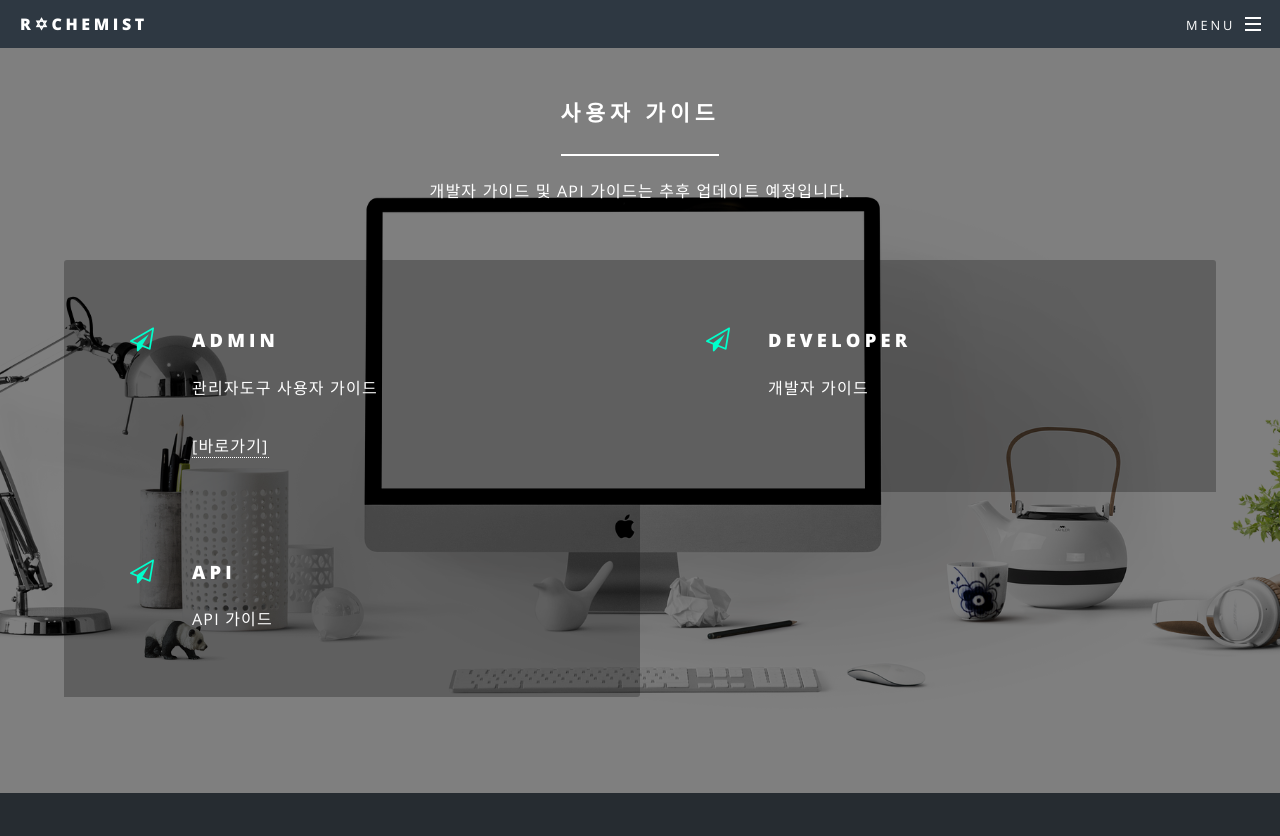
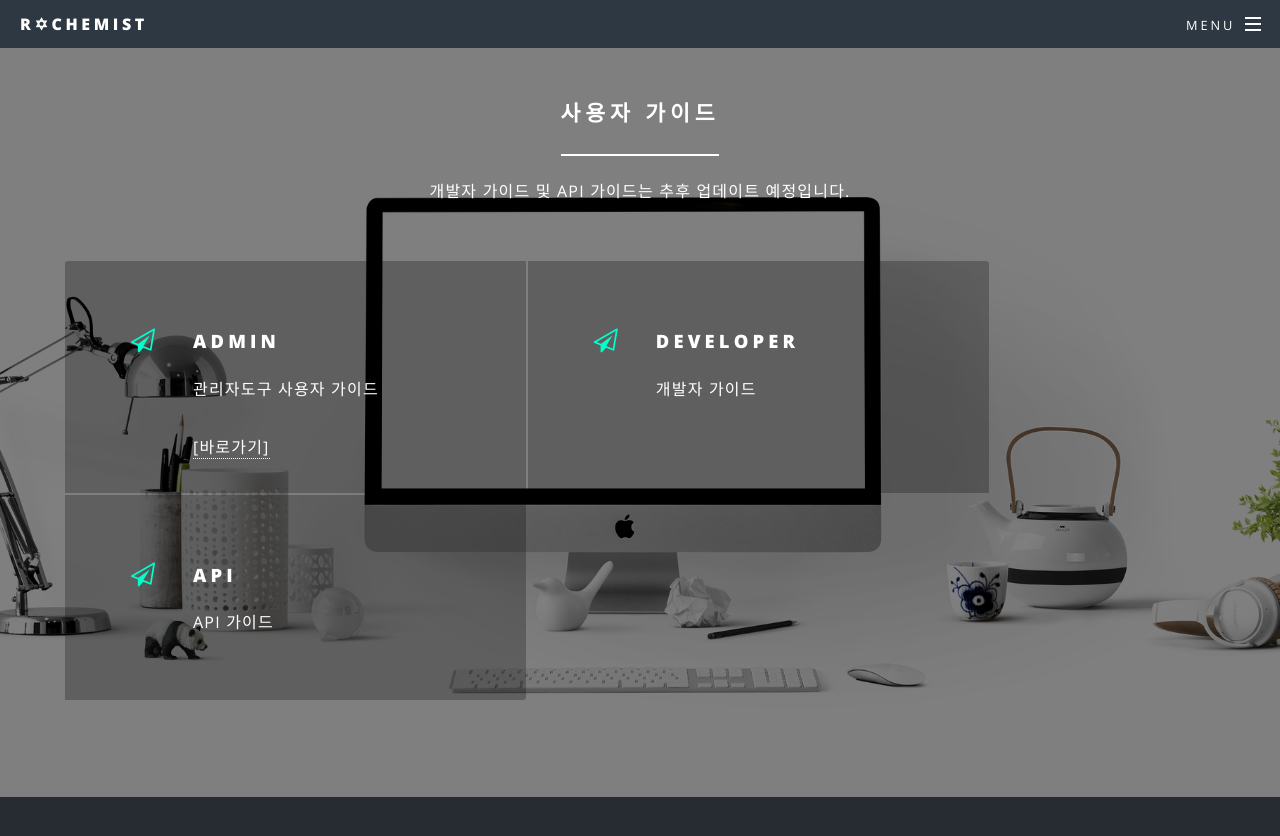
Before and after one commit to rchemist/rchemist.github.io, a Jekyll site: the page built from developers.html, in a window 1280 px wide and 900 px high, scrolled down 902 px. Shown: the top 836 px of the window. Built offline with Jekyll 4.4.1, drawn with Linux system fonts in a browser that asks for light colours.

```diff
--- a/css/main.scss
+++ b/css/main.scss
@@ -1046,13 +1046,14 @@ $baseurl: '{{ site.baseurl }}/images';
 			display: block;
 			position: relative;
 			text-align: left;
-			width: 50%;
+			width: 40%;
 
 			@for $i from 1 through _misc(max-features) {
 				$j: 0.035 * $i;
 
 				&:nth-child(#{$i}) {
 					background-color: rgba(0,0,0,25%);
+					margin: 1px;
 				}
 			}
 
```
